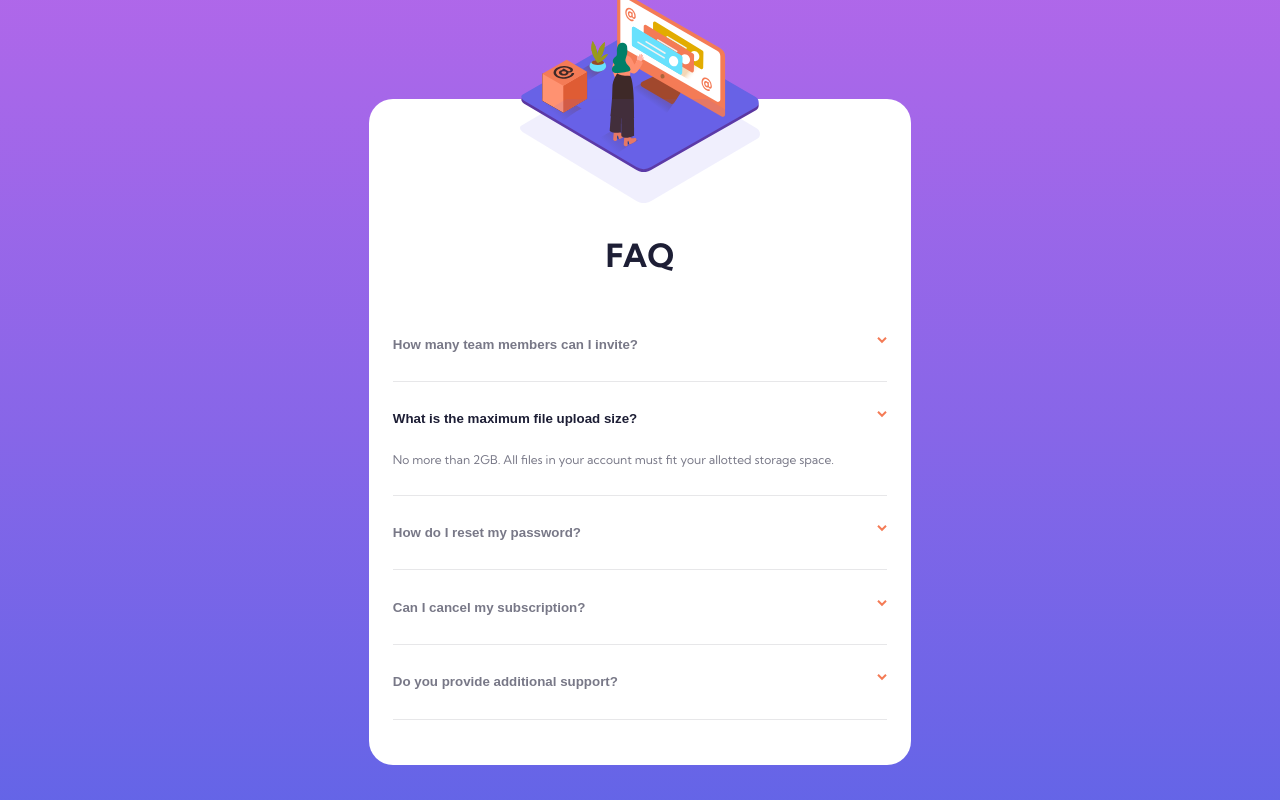
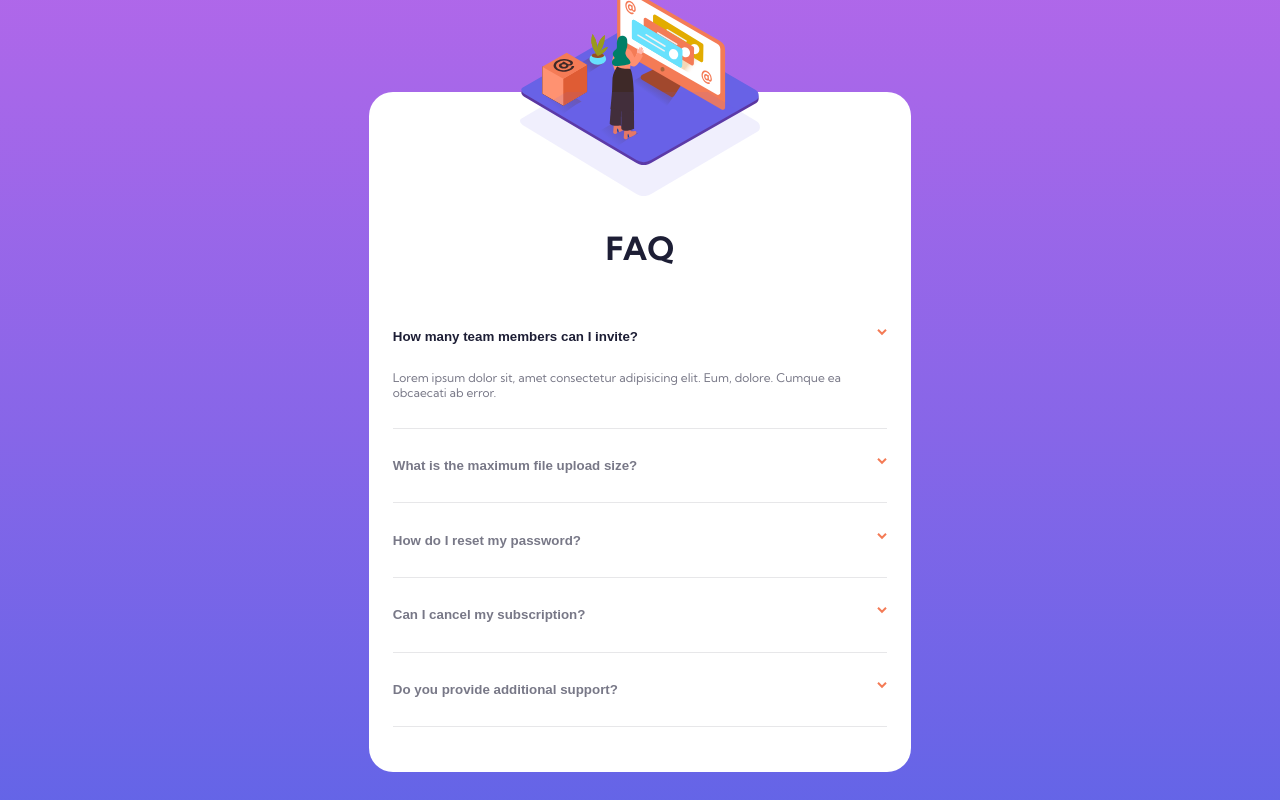
Before and after one commit to NoaSalgado/FM-FAQ-Accordion-Card, a plain HTML site: page index.html in a window 1280 px wide. Both pictures are taken after a click on the button "How many team members can I invite?". Drawn offline with Linux system fonts and the light colour scheme.

Commit message:
Add toggle accordion questions funcionality

```diff
--- a/index.html
+++ b/index.html
@@ -22,6 +22,7 @@
       href="./images/favicon-32x32.png"
     />
 
+    <script src="./js/app.js" defer></script>
     <title>FAQ Accordion Card</title>
   </head>
   <body>
--- /dev/null
+++ b/js/app.js
@@ -0,0 +1,16 @@
+const accordionQuestions = document.querySelectorAll('.accordion-question');
+
+accordionQuestions.forEach((accordionQuestion) =>
+  accordionQuestion.addEventListener('click', toggleAccordion)
+);
+
+function toggleAccordion() {
+  let isExtended = this.getAttribute('aria-expanded');
+  accordionQuestions.forEach((accordionQuestion) =>
+    accordionQuestion.setAttribute('aria-expanded', 'false')
+  );
+
+  if (isExtended === 'false') {
+    this.setAttribute('aria-expanded', true);
+  }
+}
```
